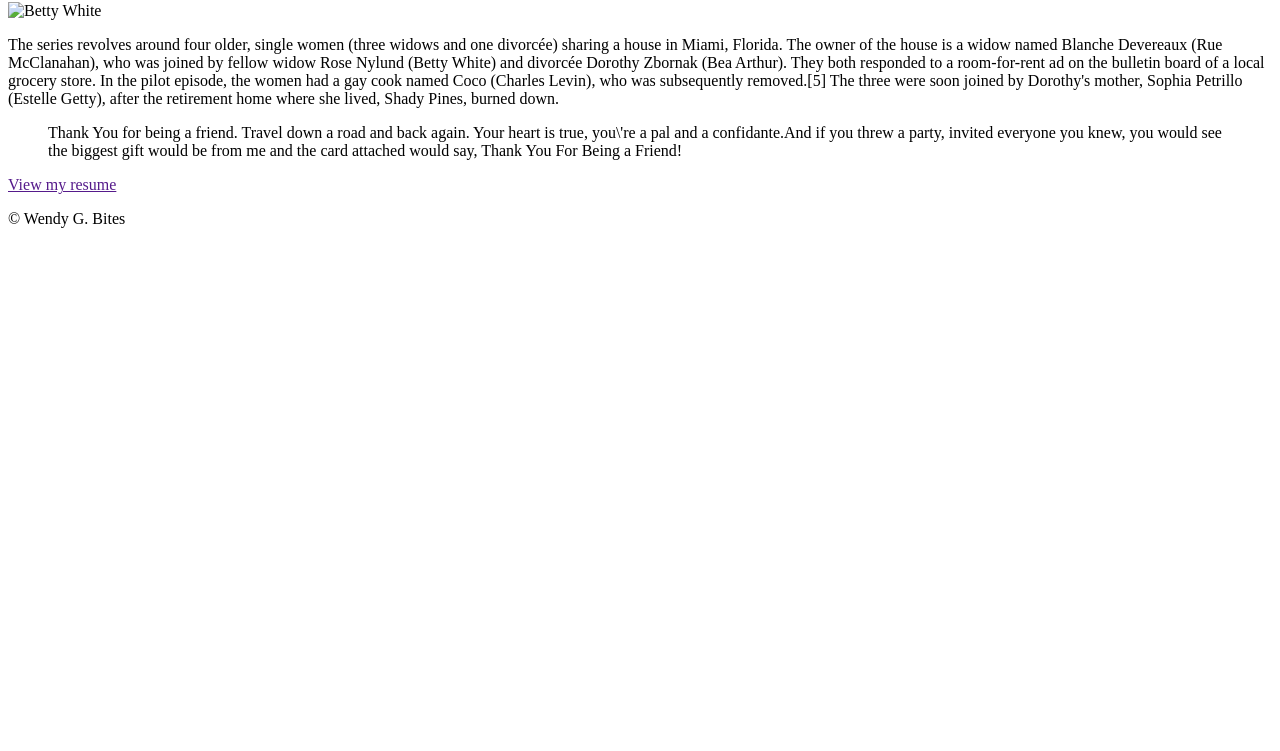
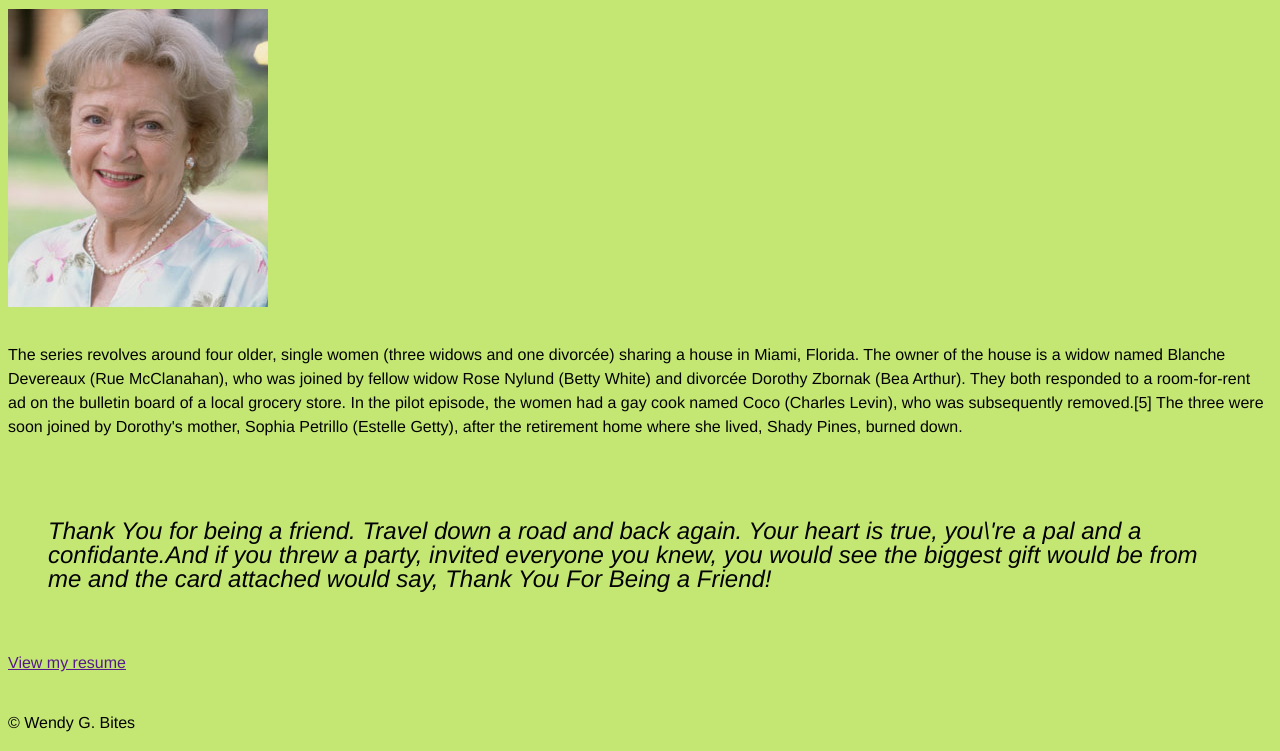
Before and after one commit to bhervi/FEWD14, a plain HTML site: page wendy-bites/index.html in a window 1280 px wide. Shown: the part 64-815 px from the top of the page. Drawn offline with Linux system fonts and the light colour scheme.

Commit message:
image link fix

```diff
--- a/wendy-bites/index.html
+++ b/wendy-bites/index.html
@@ -2,7 +2,7 @@
 <html>
   <head>
     <title> Wendy G. Bites Resume </title>
-    <!-- insert link tag here -->
+    <link rel="stylesheet" href="css/style.css">
   </head>
   <body>
 
@@ -10,7 +10,7 @@
 
     <h1>ABOUT ME</h1>
 
-    <img src="img.Betty-White.jpg" title="Betty White">
+    <img src="img/Betty-White.jpg" title="Betty White">
 
   </header>
 
```
